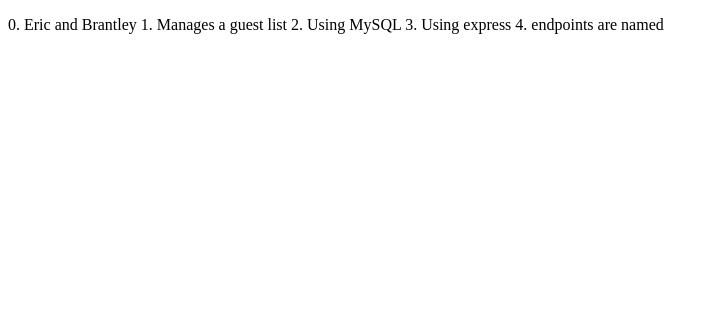
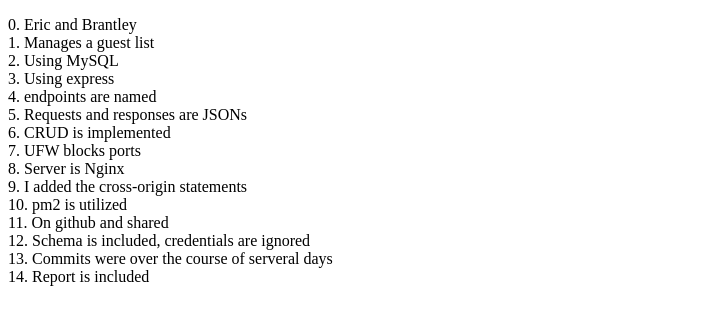
Before and after one commit to ande28em/Web-Service, a website: page report.html in a window 1280 px wide. Shown: the whole page, without its empty margins (0-718 px from the left). Drawn offline with Linux system fonts and the light colour scheme.

Commit message:
Report finished

```diff
--- a/report.html
+++ b/report.html
@@ -1,10 +1,20 @@
 <!DOCTYPE html>
 <p>
-0. Eric and Brantley
-1. Manages a guest list
-2. Using MySQL
-3. Using express
-4. endpoints are named
+0. Eric and Brantley<br>
+1. Manages a guest list<br>
+2. Using MySQL<br>
+3. Using express<br>
+4. endpoints are named<br>
+5. Requests and responses are JSONs<br>
+6. CRUD is implemented<br>
+7. UFW blocks ports<br>
+8. Server is Nginx<br>
+9. I added the cross-origin statements<br>
+10. pm2 is utilized<br>
+11. On github and shared<br>
+12. Schema is included, credentials are ignored<br>
+13. Commits were over the course of serveral days<br>
+14. Report is included<br>
 </p>
 
 </html>
```
